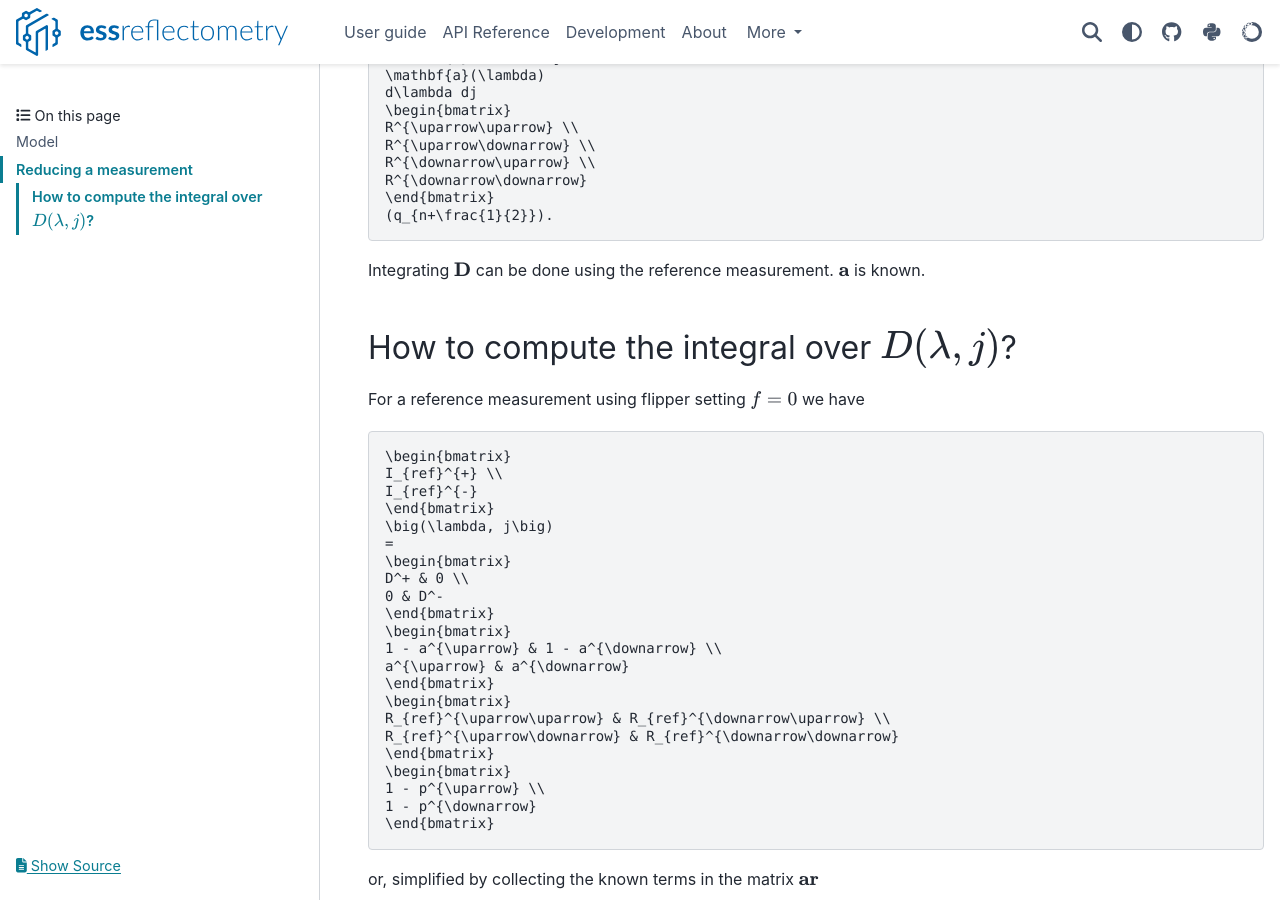
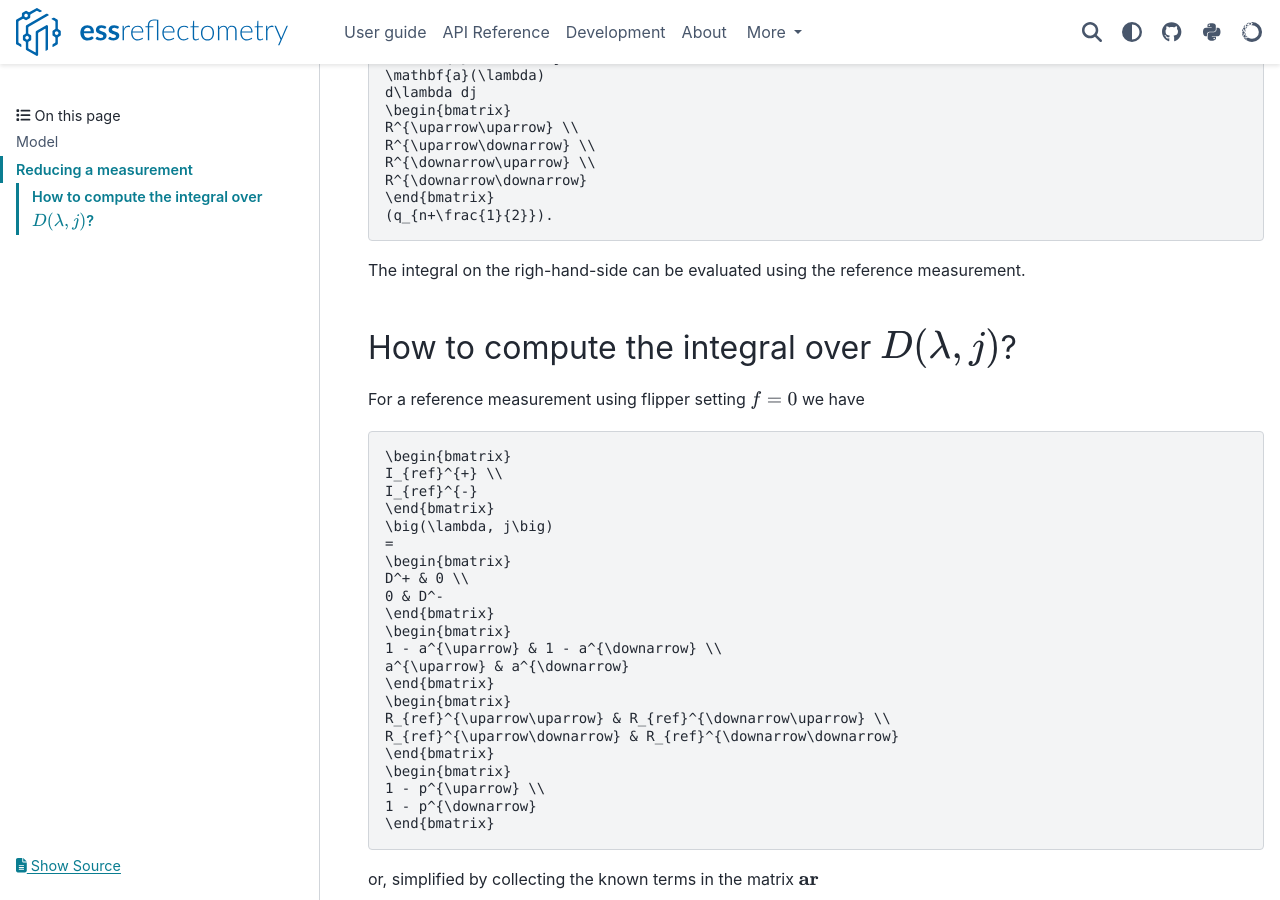
Before and after one commit to scipp/essreflectometry, a Sphinx documentation site: the page built from docs/user-guide/estia-data-reduction.md, in a window 1280 px wide and 900 px high, scrolled down 2771 px. Built offline with Sphinx 7.4.7 and the PyData theme 0.15.4, drawn with Linux system fonts in a browser that asks for light colours; the version number could not be read and is left out.

Commit message:
Update estia-data-reduction.md

````diff
--- a/docs/user-guide/estia-data-reduction.md
+++ b/docs/user-guide/estia-data-reduction.md
@@ -141,7 +141,7 @@ R^{\downarrow\downarrow}
 \end{bmatrix}
 (q_{n+\frac{1}{2}}).
 ```
-Integrating $\mathbf{D}$ can be done using the reference measurement. $\mathbf{a}$ is known.
+The integral on the righ-hand-side can be evaluated using the reference measurement.
 
 
 ### How to compute the integral over $D(\lambda, j)$?
````
